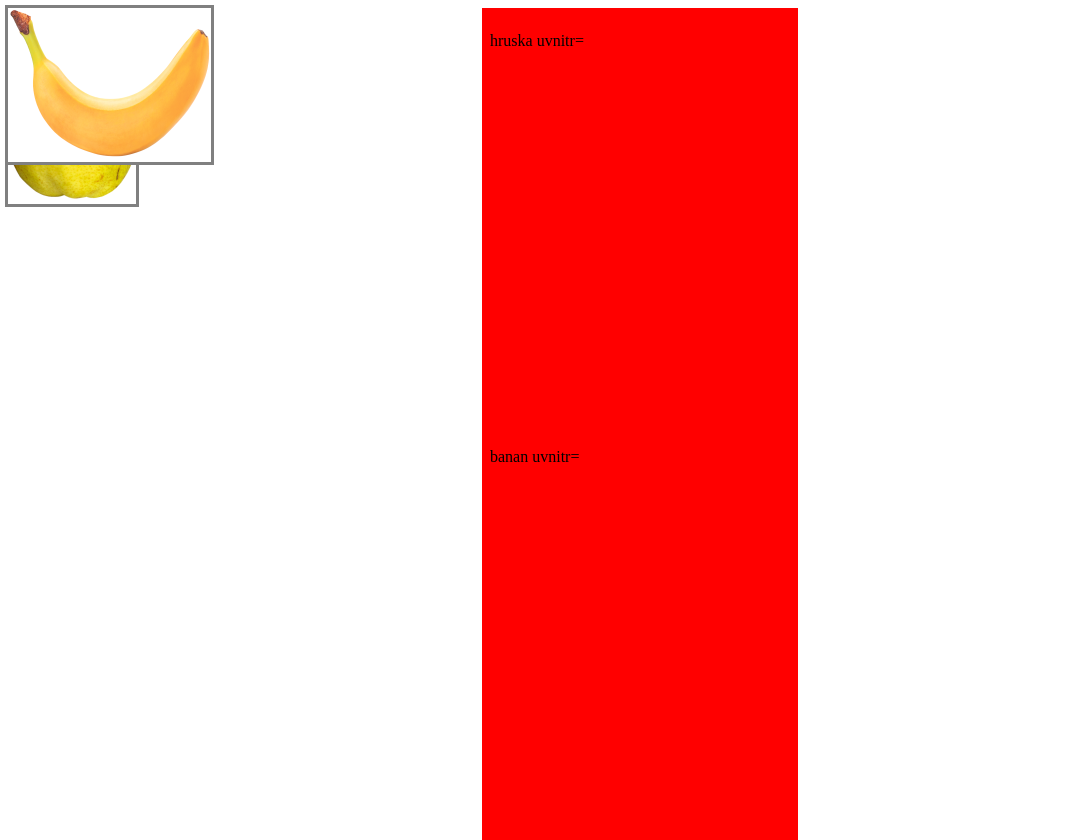
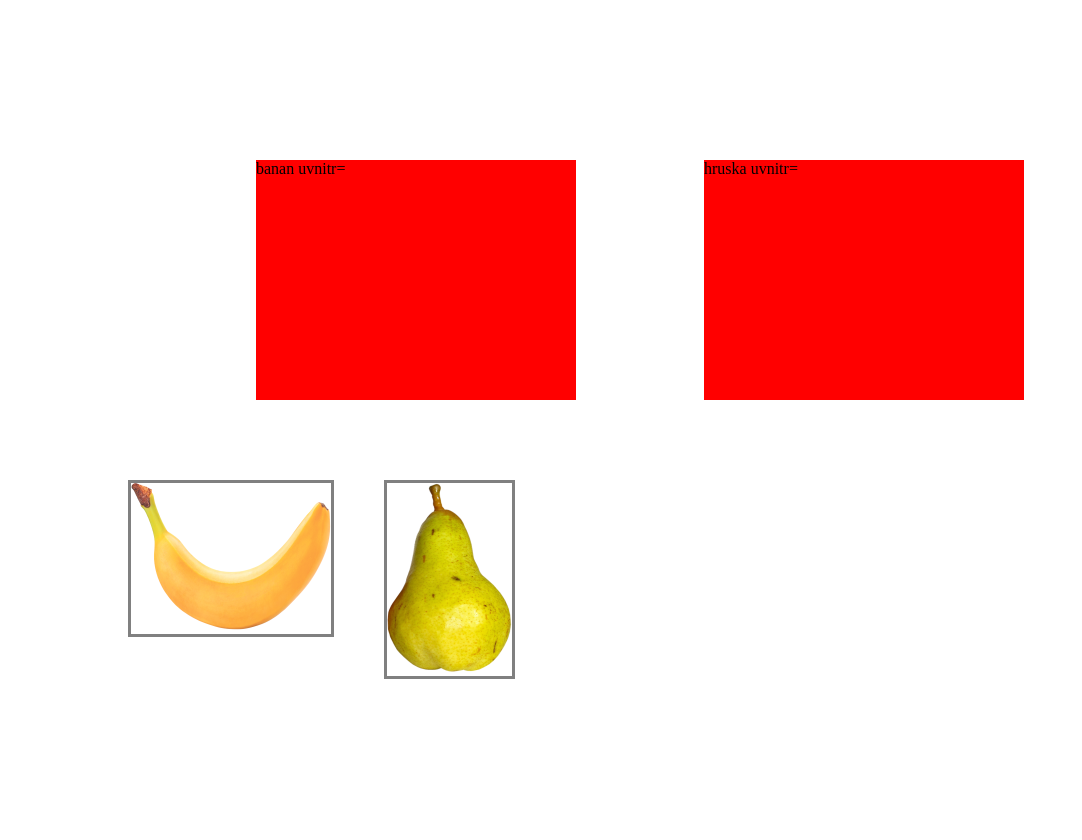
Before and after one commit to mariansam/Lednicka, a plain HTML site: page index.html in a window 1280 px wide. Shown: the whole page, without its empty margins (0-1082 px from the left). After the commit the page ends 800 px from the top, so only its background shows below. Drawn offline with Linux system fonts and the light colour scheme.

Commit message:
Preskladani divu; komprese codu

```diff
--- a/index.html
+++ b/index.html
@@ -6,23 +6,16 @@
         <link rel="stylesheet" href="styly.css">
     </head>
     <body scroll="no" style="overflow: hidden">
-        <!--<div id="lednicka" class="lednicka">
-            <img src="lednicka_close.png" alt="lednicka" id="lednickaimg">
-        </div>-->
-
-        <div id="hruskabox" class="box">
+        <div id="hruskabox" class="box"style="right:20%;">
             <p id=hruskauvnitr>hruska uvnitr=</p>
         </div>
-
-        <div id="bananbox" class="box" style="top:310px;">
+        <div id="bananbox" class="box" style="left:20%;">
             <p id=bananuvnitr>banan uvnitr=</p>
         </div>
-
-        <div id="hruska" class="jidlo">
+        <div id="hruska" class="jidlo" style="left:30%;">
             <img src="hruska.png" alt="hruska">
         </div>
-
-        <div id="banan" class="jidlo">
+        <div id="banan" class="jidlo" style="left: 10%;">
             <img src="banan.png" alt="banan">
         </div>
     </body>
--- a/js.js
+++ b/js.js
@@ -1,6 +1,6 @@
+var zindex = 1
 dragElement(document.getElementById("hruska"));
 dragElement(document.getElementById("banan"));
-var zindex = 1
 
 function dragElement(elmnt) {
 	var pos1 = 0, pos2 = 0, pos3 = 0, pos4 = 0;
@@ -23,7 +23,6 @@ function dragElement(elmnt) {
 		document.onmouseup = closeDragElement;
 		document.onmousemove = elementDrag;
 	}
-
 	function elementDrag(e) {
 		e = e || window.event;
 		e.preventDefault();
@@ -57,9 +56,7 @@ function dragElement(elmnt) {
 
 		vboxu(e)
 	}
-
 	function vboxu(e) {
-
 		if (e.clientX > box.left  && e.clientY > box.top &&
 			e.clientX < box.right && e.clientY < box.bottom) { //uvnitr
 			document.getElementById(elmnt.id + "uvnitr").textContent = elmnt.id + " uvnitr=true";
@@ -71,17 +68,14 @@ function dragElement(elmnt) {
 			vratse = true
 		}
 	}
-
 	function closeDragElement() {
 		if (vratse) {
-			console.log(elmnt.id, startposX, startposY)
 			translate(elmnt, startposX, startposY)
 		}
 		document.onmouseup = null;
 		document.onmousemove = null;
 	}
 }
-
 function translate(elem, x, y) {
     var left = parseInt(css(elem, 'left'), 10),
         top = parseInt(css(elem, 'top'), 10),
@@ -98,10 +92,8 @@ function translate(elem, x, y) {
         elem.style.top = (top - (dy * i / count)).toFixed(0) + 'px';
         setTimeout(loop, delay);
     }
-
     loop();
 }
-
 function css(element, property) {
     return window.getComputedStyle(element, null).getPropertyValue(property);
 }
--- a/styly.css
+++ b/styly.css
@@ -1,29 +1,20 @@
-html {
+html, body {
 	height: 100%;
 	width: 100%;
 }
+* {
+	margin: 0px;
+}
 .jidlo {
-	padding: 0.1em;
 	background-color: white;
 	cursor: move;
 	position: absolute;
-	left: 5px;
 	border: 3px solid gray;
-	top: 5px;
-	left: 5px
-}
-.lednicka {
-	width: 300px;
-	height: 500px;
-	margin: auto;
-	padding: 0.5em;
-	top: 20px;
-	background-color: gray;
+	top: 60%;
 }
 .box {
-	width: 300px;
-	height: 400px;
-	margin: auto;
-	padding: 0.5em;
-	top: 20px;
+	width: 25%;
+	height: 30%;
+	top: 20%;
+	position: absolute;
 }
```
